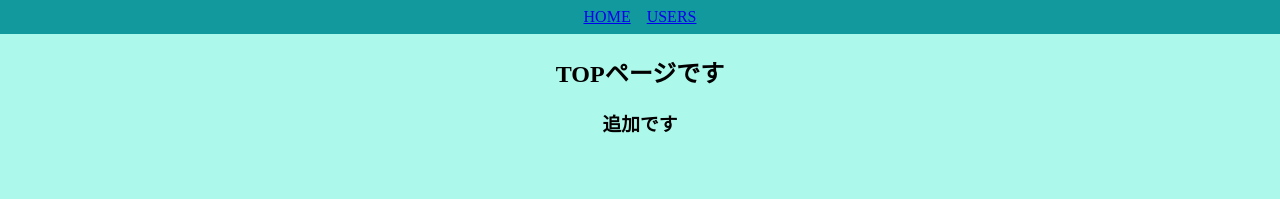
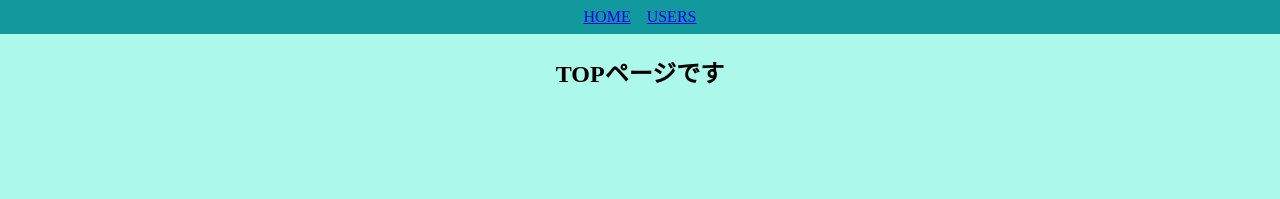
Before and after one commit to san510/Udemy-AtomicDesign, a React (Create React App) app: page / in a window 1280 px wide. Shown: the top 199 px of the page. Built offline with nearby package versions, Linux system fonts and the light colour scheme.

Commit message:
initial commit

```diff
--- a/src/components/pages/Top.jsx
+++ b/src/components/pages/Top.jsx
@@ -4,7 +4,6 @@ export const Top = () => {
   return (
     <SContainer>
       <h2>TOPページです</h2>
-      <h3>追加です</h3>
     </SContainer>
   );
 };
```
